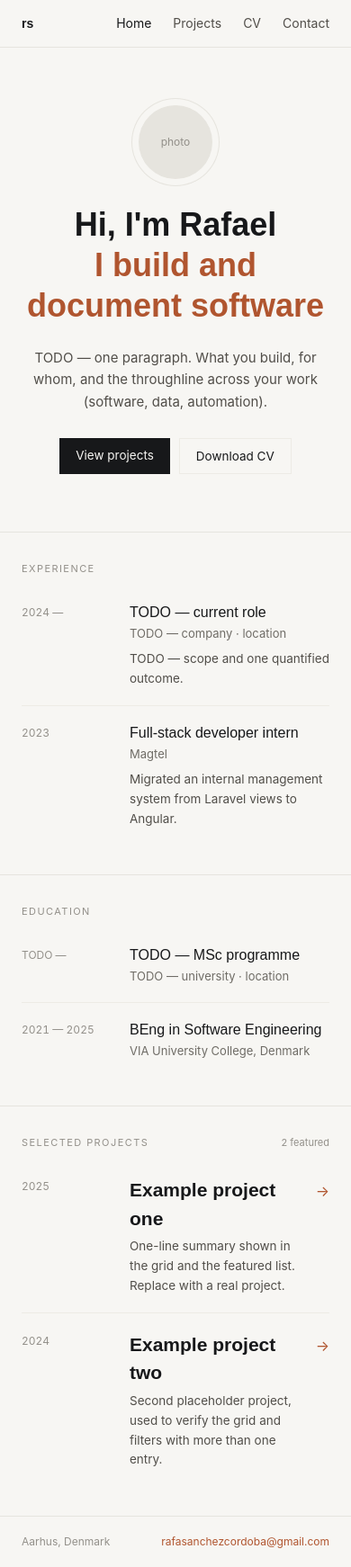
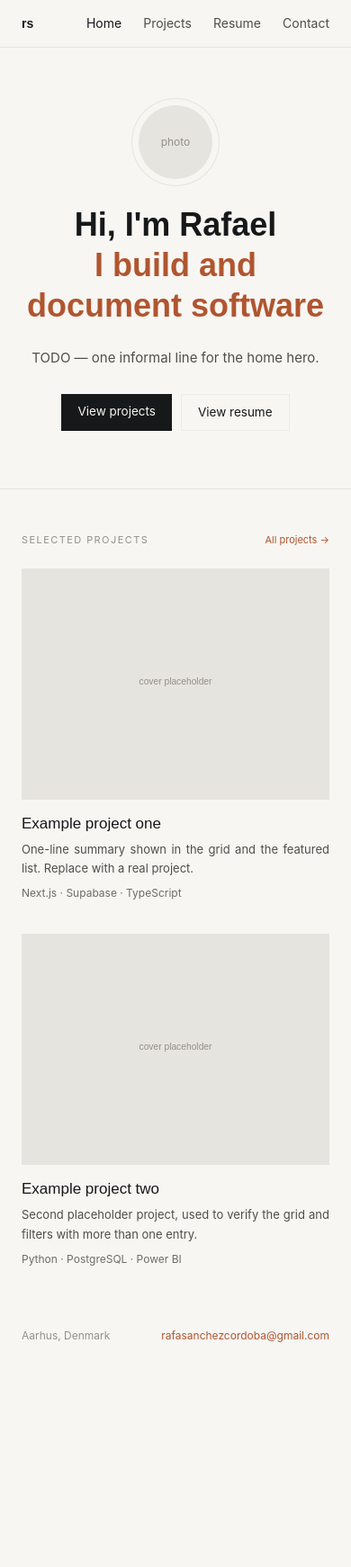
Before and after one commit to RafaelSanchezCordoba/personal-portfolio, an Astro site: page / in a window 390 px wide. Shown: the whole page at 90% size. After the commit the page ends 1513 px from the top, so only its background shows below. Built offline with nearby package versions, Linux system fonts and the light colour scheme; Astro itself is replaced by a stand-in of ours; some packages are replaced by stand-ins of ours.

Commit message:
Split resume out of home; home becomes a landing page
Home now trims to a short hero and up to 3 hand-picked featured
projects (cover, description, stack), ordered by a new optional
priority field. Full experience/education moved to a new /resume
page. Nav item renamed CV -> Resume. Also: wider content column,
justified body text, and experience bullets rendered as a real list.

```diff
--- a/src/components/Footer.astro
+++ b/src/components/Footer.astro
@@ -3,7 +3,7 @@ import { profile } from '../data/cv.ts';
 ---
 
 <footer>
-  <div class="max-w-2xl mx-auto px-6 py-5 flex text-xs text-meta">
+  <div class="max-w-3xl mx-auto px-6 py-5 flex text-xs text-meta">
     <span>{profile.location}</span>
     <a href={`mailto:${profile.email}`} class="ml-auto text-accent">{profile.email}</a>
   </div>
--- a/src/components/Nav.astro
+++ b/src/components/Nav.astro
@@ -5,12 +5,12 @@ const path = Astro.url.pathname;
 ---
 
 <header class="border-b border-rule">
-  <div class="max-w-2xl mx-auto px-6 py-4 flex items-center">
+  <div class="max-w-3xl mx-auto px-6 py-4 flex items-center">
     <a href="/" class="font-display font-extrabold text-sm">rs</a>
     <nav class="ml-auto flex gap-6 text-sm text-secondary">
       <a href="/" class={path === '/' ? 'text-ink' : ''}>Home</a>
       <a href="/projects" class={path.startsWith('/projects') ? 'text-ink' : ''}>Projects</a>
-      <a href={profile.cvPdfHref}>CV</a>
+      <a href="/resume" class={path === '/resume' ? 'text-ink' : ''}>Resume</a>
       <a href={`mailto:${profile.email}`}>Contact</a>
     </nav>
   </div>
--- a/src/content.config.ts
+++ b/src/content.config.ts
@@ -19,6 +19,7 @@ const projects = defineCollection({
     status: z.enum(['completed', 'in-progress', 'archived']),
     type: z.enum(['data', 'software', 'cloud', 'automation', 'university']),
     featured: z.boolean().default(false),
+    priority: z.number().optional(), // lower = shown first among featured; unset = sorted by date only
     cover: image(),
     coverAlt: z.string(),
     tech: z.array(z.enum(TECH)),
--- a/src/content/projects/example-one/index.mdx
+++ b/src/content/projects/example-one/index.mdx
@@ -5,6 +5,7 @@ date: 2025-06-01
 status: completed
 type: software
 featured: true
+priority: 1
 cover: ./cover.svg
 coverAlt: "Placeholder cover image"
 tech: ["Next.js", "Supabase", "TypeScript"]
--- a/src/content/projects/example-two/index.mdx
+++ b/src/content/projects/example-two/index.mdx
@@ -5,6 +5,7 @@ date: 2024-11-01
 status: in-progress
 type: data
 featured: true
+priority: 2
 cover: ./cover.svg
 coverAlt: "Placeholder cover image"
 tech: ["Python", "PostgreSQL", "Power BI"]
--- a/src/data/cv.ts
+++ b/src/data/cv.ts
@@ -2,34 +2,47 @@
 // so the layout can be built and reviewed before the CV content is final.
 
 export const profile = {
-  name: 'Rafael Sánchez Córdoba',
-  headline: 'Software engineer', // TODO: final positioning, still under discussion
-  location: 'Aarhus, Denmark',
-  email: 'rafasanchezcordoba@gmail.com',
+  name: "Rafael Sánchez Córdoba",
+  headline: "Software engineer", // TODO: final positioning, still under discussion
+  location: "Aarhus, Denmark",
+  email: "rafasanchezcordoba@gmail.com",
+  // Short, informal line shown on the home hero. TODO: write the real one — see the portfolio chat for rejected drafts.
+  heroTagline: "TODO — one informal line for the home hero.",
+  // Longer professional summary, shown on /resume only.
   summary:
-    'TODO — one paragraph. What you build, for whom, and the throughline across your work (software, data, automation).',
-  cvPdfHref: '/cv.pdf', // TODO: upload the actual PDF to /public/cv.pdf
+    "Software Engineering graduate completing an MSc in Technology-Based Business Development at Aarhus University, with two years of experience at Siemens Energy in an international engineering environment. Experienced in translating requirements into technical solutions, data and automation, validating outputs, and coordinating across engineering, operations, and project teams. Structured, quality-focused, and proactive in solving problems and managing multiple priorities.",
+  cvPdfHref: "/cv.pdf", // TODO: upload the actual PDF to /public/cv.pdf
 };
 
 export type ExperienceEntry = {
   years: string;
   role: string;
   org: string;
-  description?: string;
+  description?: string[];
 };
 
 export const experience: ExperienceEntry[] = [
   {
-    years: '2024 —',
-    role: 'TODO — current role',
-    org: 'TODO — company · location',
-    description: 'TODO — scope and one quantified outcome.',
+    years: "Aug 2024 -- Present",
+    role: "Student Assistant | Engineering Data and Technical Support",
+    org: "Siemens Energy · Brande, Denmark",
+    description: [
+      "Supported engineering and project teams across a global wind program, coordinating technical inputs, requirements, open actions, and follow-up across multiple stakeholders.",
+      "Translated engineering and operational requirements into structured data models, reporting solutions, and automated workflows using Python, SQL, and Power BI.",
+      "Validated data quality, system outputs, and technical reporting, identifying inconsistencies and coordinating corrective actions with relevant engineering stakeholders.",
+      "Integrated information from multiple operational systems using REST APIs, supporting reliable data flow and alignment between different technical sources.",
+      "Designed, trained, tested, and deployed a machine learning model into production, taking ownership from requirements and development through validation and operational use.",
+      "Worked closely with engineering, operations, and management in a structured environment requiring quality, attention to detail, prioritisation, and clear technical communication.",
+    ],
   },
   {
-    years: '2023',
-    role: 'Full-stack developer intern',
-    org: 'Magtel',
-    description: 'Migrated an internal management system from Laravel views to Angular.',
+    years: "Aug 2023 – Jan 2024",
+    role: "Full-stack Developer Intern",
+    org: "Magtel · Córdoba, Spain",
+    description: [
+      "Supported the design and implementation of software solutions during a business-critical systems migration, translating user and system requirements into technical components.",
+      "Developed and maintained software using Angular, TypeScript, C#, SQL, and REST APIs, collaborating with developers and stakeholders within an Agile/Scrum team.",
+    ],
   },
 ];
 
@@ -42,13 +55,13 @@ export type EducationEntry = {
 
 export const education: EducationEntry[] = [
   {
-    years: 'TODO —',
-    program: 'TODO — MSc programme',
-    org: 'TODO — university · location',
+    years: "Exp. Jan 2027",
+    program: "MSc in Technology-Based Business Development",
+    org: "Aarhus University, Denmark",
   },
   {
-    years: '2021 — 2025',
-    program: 'BEng in Software Engineering',
-    org: 'VIA University College, Denmark',
+    years: "Jan 2025",
+    program: "BSc in Software Engineering",
+    org: "VIA University College, Denmark",
   },
 ];
--- a/src/pages/404.astro
+++ b/src/pages/404.astro
@@ -8,7 +8,7 @@ import Footer from '../components/Footer.astro';
   <Nav />
 
   <main class="border-b border-rule">
-    <div class="max-w-2xl mx-auto px-6 py-24 text-center">
+    <div class="max-w-3xl mx-auto px-6 py-24 text-center">
       <p class="font-display font-extrabold text-4xl">404</p>
       <p class="text-secondary mt-3">This page does not exist.</p>
       <a href="/" class="text-accent text-sm mt-6 inline-block">Back to home →</a>
--- a/src/pages/index.astro
+++ b/src/pages/index.astro
@@ -2,14 +2,20 @@
 import BaseLayout from '../layouts/BaseLayout.astro';
 import Nav from '../components/Nav.astro';
 import Footer from '../components/Footer.astro';
-import Row from '../components/Row.astro';
-import { profile, experience, education } from '../data/cv.ts';
+import { Image } from 'astro:assets';
+import { profile } from '../data/cv.ts';
 import { getCollection } from 'astro:content';
 
 const allProjects = await getCollection('projects', ({ data }) => !data.draft);
 const featured = allProjects
   .filter((p) => p.data.featured)
-  .sort((a, b) => b.data.date.valueOf() - a.data.date.valueOf());
+  .sort((a, b) => {
+    const pa = a.data.priority ?? Infinity;
+    const pb = b.data.priority ?? Infinity;
+    if (pa !== pb) return pa - pb;
+    return b.data.date.valueOf() - a.data.date.valueOf();
+  })
+  .slice(0, 3);
 ---
 
 <BaseLayout
@@ -20,7 +26,7 @@ const featured = allProjects
 
   <main>
     <section class="border-b border-rule">
-      <div class="max-w-2xl mx-auto px-6 py-16 text-center">
+      <div class="max-w-3xl mx-auto px-6 py-16 text-center">
         <div
           class="mx-auto mb-7 w-[82px] h-[82px] rounded-full bg-rule flex items-center justify-center text-xs text-meta shadow-[0_0_0_7px_var(--color-paper),0_0_0_8px_var(--color-rule)]"
         >
@@ -32,70 +38,43 @@ const featured = allProjects
         <p class="font-display font-extrabold text-4xl leading-tight max-w-[20ch] mx-auto text-accent">
           I build and document software
         </p>
-        <p class="text-secondary text-[15px] leading-relaxed max-w-[52ch] mx-auto mt-6">
-          {profile.summary}
+        <p class="text-secondary text-[15px] leading-relaxed max-w-[62ch] mx-auto mt-6">
+          {profile.heroTagline}
         </p>
         <div class="flex gap-2.5 justify-center mt-7 text-[13.5px]">
           <a href="/projects" class="bg-ink text-paper px-[18px] py-[9px]">View projects</a>
-          <a href={profile.cvPdfHref} class="border border-rule-soft px-[18px] py-[9px]">Download CV</a>
-        </div>
-      </div>
-    </section>
-
-    <section class="border-b border-rule">
-      <div class="max-w-2xl mx-auto px-6 py-8">
-        <p class="text-[11px] tracking-[0.13em] uppercase text-meta">Experience</p>
-        <div class="mt-2.5">
-          {experience.map((e) => (
-            <Row years={e.years}>
-              <p class="font-display font-medium text-[16px]">{e.role}</p>
-              <p class="text-[13px] text-muted mt-0.5">{e.org}</p>
-              {e.description && <p class="text-[13.5px] leading-relaxed text-secondary mt-[7px] max-w-[56ch]">{e.description}</p>}
-            </Row>
-          ))}
-        </div>
-      </div>
-    </section>
-
-    <section class="border-b border-rule">
-      <div class="max-w-2xl mx-auto px-6 py-8">
-        <p class="text-[11px] tracking-[0.13em] uppercase text-meta">Education</p>
-        <div class="mt-2.5">
-          {education.map((e) => (
-            <Row years={e.years}>
-              <p class="font-display font-medium text-[16px]">{e.program}</p>
-              <p class="text-[13px] text-muted mt-0.5">{e.org}</p>
-              {e.description && <p class="text-[13.5px] leading-relaxed text-secondary mt-[7px] max-w-[56ch]">{e.description}</p>}
-            </Row>
-          ))}
+          <a href="/resume" class="border border-rule-soft px-[18px] py-[9px]">View resume</a>
         </div>
       </div>
     </section>
 
     {featured.length > 0 && (
-      <section class="border-b border-rule">
-        <div class="max-w-2xl mx-auto px-6 py-8">
+      <section>
+        <div class="max-w-3xl mx-auto px-6 py-12">
           <div class="flex items-baseline">
             <p class="text-[11px] tracking-[0.13em] uppercase text-meta">Selected projects</p>
-            <span class="text-[11px] text-meta ml-auto">{featured.length} featured</span>
+            <a href="/projects" class="text-[11px] text-accent ml-auto">All projects →</a>
           </div>
-          <div class="mt-2.5">
+
+          <div class="grid grid-cols-[repeat(auto-fit,minmax(220px,1fr))] gap-x-8 gap-y-9 mt-6">
             {featured.map((project) => (
-              <Row years={String(project.data.date.getFullYear())}>
-                <a href={`/projects/${project.id}`} class="group flex items-baseline gap-3">
-                  <div class="min-w-0">
-                    <p class="font-display font-extrabold text-[21px]">{project.data.title}</p>
-                    <p class="text-[13.5px] leading-relaxed text-secondary mt-[5px] max-w-[56ch]">{project.data.description}</p>
-                  </div>
-                  <span class="text-accent text-[16px] ml-auto group-hover:translate-x-0.5 transition-transform">→</span>
-                </a>
-              </Row>
+              <a href={`/projects/${project.id}`} class="block">
+                <Image
+                  src={project.data.cover}
+                  alt={project.data.coverAlt}
+                  class="w-full aspect-[4/3] object-cover"
+                  widths={[320, 480, 640]}
+                  sizes="(min-width: 640px) 320px, 100vw"
+                />
+                <p class="font-display font-medium text-[17px] mt-3.5">{project.data.title}</p>
+                <p class="text-[13px] leading-relaxed text-secondary text-justify mt-1.5">{project.data.description}</p>
+                <p class="text-[12px] text-muted mt-2">{project.data.tech.join(' · ')}</p>
+              </a>
             ))}
           </div>
         </div>
       </section>
     )}
-
   </main>
 
   <Footer />
--- a/src/pages/projects/[...slug].astro
+++ b/src/pages/projects/[...slug].astro
@@ -28,10 +28,10 @@ const statusLabel: Record<string, string> = {
 
   <main>
     <section class="border-b border-rule">
-      <div class="max-w-2xl mx-auto px-6 py-12">
+      <div class="max-w-3xl mx-auto px-6 py-12">
         <p class="text-xs text-meta">{project.data.date.getFullYear()} · {statusLabel[project.data.status]}</p>
         <h1 class="font-display font-extrabold text-4xl mt-2 max-w-[20ch]">{project.data.title}</h1>
-        <p class="text-secondary text-[15px] leading-relaxed max-w-[56ch] mt-4">{project.data.description}</p>
+        <p class="text-secondary text-[15px] leading-relaxed text-justify max-w-[56ch] mt-4">{project.data.description}</p>
 
         <Image
           src={project.data.cover}
@@ -44,7 +44,7 @@ const statusLabel: Record<string, string> = {
     </section>
 
     <section>
-      <div class="max-w-2xl mx-auto px-6 py-10 grid grid-cols-1 md:grid-cols-[1fr_200px] gap-10">
+      <div class="max-w-3xl mx-auto px-6 py-10 grid grid-cols-1 md:grid-cols-[1fr_200px] gap-10">
         <article class="prose-project min-w-0">
           <Content />
         </article>
--- a/src/pages/projects/index.astro
+++ b/src/pages/projects/index.astro
@@ -23,7 +23,7 @@ const statusLabel: Record<string, string> = {
 
   <main>
     <section class="border-b border-rule">
-      <div class="max-w-2xl mx-auto px-6 py-12">
+      <div class="max-w-3xl mx-auto px-6 py-12">
         <h1 class="font-display font-extrabold text-[34px]">Projects</h1>
         <p class="text-secondary text-[14.5px] leading-relaxed max-w-[50ch] mt-3">
           Each one documented with the problem, the technical decisions, and what was learned.
--- /dev/null
+++ b/src/pages/resume.astro
@@ -0,0 +1,66 @@
+---
+import BaseLayout from '../layouts/BaseLayout.astro';
+import Nav from '../components/Nav.astro';
+import Footer from '../components/Footer.astro';
+import Row from '../components/Row.astro';
+import { profile, experience, education } from '../data/cv.ts';
+---
+
+<BaseLayout
+  title={`Resume — ${profile.name}`}
+  description={profile.summary}
+>
+  <Nav />
+
+  <main>
+    <section class="border-b border-rule">
+      <div class="max-w-3xl mx-auto px-6 py-12">
+        <h1 class="font-display font-extrabold text-4xl">Resume</h1>
+        <p class="text-secondary text-[15px] leading-relaxed text-justify max-w-[62ch] mt-5">
+          {profile.summary}
+        </p>
+        <a href={profile.cvPdfHref} class="inline-block border border-rule-soft px-[18px] py-[9px] text-[13.5px] mt-6">
+          Download PDF
+        </a>
+      </div>
+    </section>
+
+    <section class="border-b border-rule">
+      <div class="max-w-3xl mx-auto px-6 py-8">
+        <p class="text-[11px] tracking-[0.13em] uppercase text-meta">Experience</p>
+        <div class="mt-2.5">
+          {experience.map((e) => (
+            <Row years={e.years}>
+              <p class="font-display font-medium text-[16px]">{e.role}</p>
+              <p class="text-[13px] text-muted mt-0.5">{e.org}</p>
+              {e.description && e.description.length > 0 && (
+                <ul class="mt-[7px] max-w-[56ch] space-y-1.5 list-disc pl-[1.1em]">
+                  {e.description.map((line) => (
+                    <li class="text-[13.5px] leading-relaxed text-justify text-secondary">{line}</li>
+                  ))}
+                </ul>
+              )}
+            </Row>
+          ))}
+        </div>
+      </div>
+    </section>
+
+    <section>
+      <div class="max-w-3xl mx-auto px-6 py-8">
+        <p class="text-[11px] tracking-[0.13em] uppercase text-meta">Education</p>
+        <div class="mt-2.5">
+          {education.map((e) => (
+            <Row years={e.years}>
+              <p class="font-display font-medium text-[16px]">{e.program}</p>
+              <p class="text-[13px] text-muted mt-0.5">{e.org}</p>
+              {e.description && <p class="text-[13.5px] leading-relaxed text-justify text-secondary mt-[7px] max-w-[56ch]">{e.description}</p>}
+            </Row>
+          ))}
+        </div>
+      </div>
+    </section>
+  </main>
+
+  <Footer />
+</BaseLayout>
--- a/src/styles/global.css
+++ b/src/styles/global.css
@@ -29,6 +29,11 @@ body {
   font-size: 15px;
   line-height: 1.75;
   color: var(--color-secondary);
+}
+
+.prose-project p,
+.prose-project li {
+  text-align: justify;
 }
 
 .prose-project > * + * {
```
